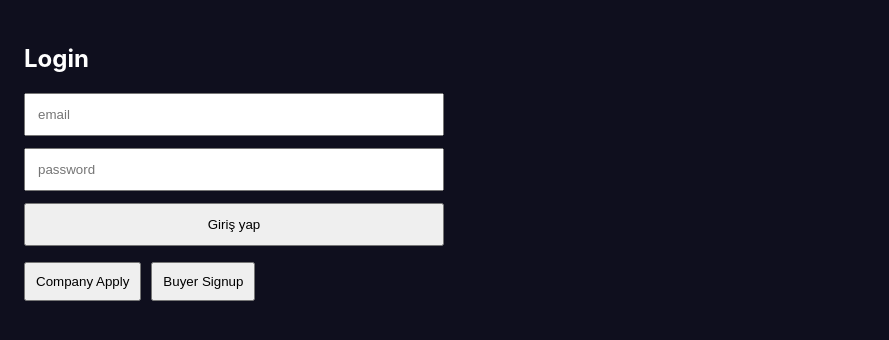
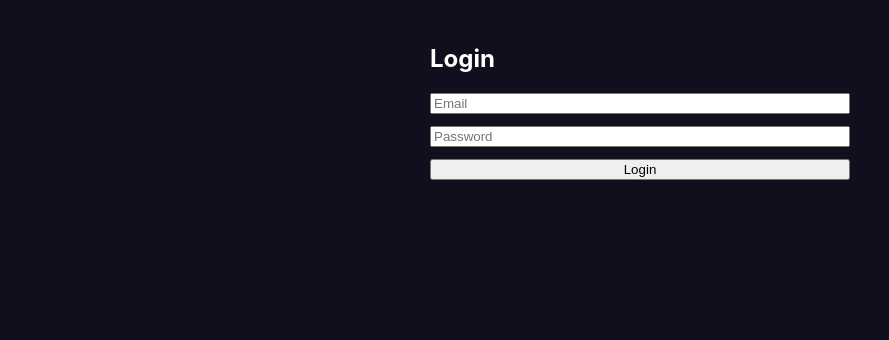
Before and after one commit to Bugsbuny24/Tradepigloball, a React (Vite) app: page /login in a window 1280 px wide. Shown: the top 340 px of the page, without its empty margins (0-889 px from the left). Built offline with nearby package versions, Linux system fonts and the light colour scheme.

Commit message:
Update Login.jsx

```diff
--- a/src/pages/Login.jsx
+++ b/src/pages/Login.jsx
@@ -3,82 +3,64 @@ import { useNavigate } from "react-router-dom";
 import { supabase } from "../lib/supabaseClient";
 
 export default function Login() {
-  const nav = useNavigate();
+  const navigate = useNavigate();
   const [email, setEmail] = useState("");
   const [password, setPassword] = useState("");
-  const [busy, setBusy] = useState(false);
-  const [err, setErr] = useState("");
+  const [loading, setLoading] = useState(false);
+  const [msg, setMsg] = useState("");
 
   const onLogin = async (e) => {
     e.preventDefault();
-    setErr("");
-    setBusy(true);
+    setMsg("");
+    setLoading(true);
 
+    try {
       const { data, error } = await supabase.auth.signInWithPassword({
         email,
         password,
       });
 
       if (error) {
-      setErr(error.message || "Login failed");
-      setBusy(false);
+        setMsg(error.message);
+        setLoading(false);
         return;
       }
 
-    const uid = data?.user?.id;
-    if (!uid) {
-      setErr("No user id");
-      setBusy(false);
-      return;
+      // ✅ login olduysan owner sayfasına git
+      // (owner değilse zaten PlatformOwnerRoute seni /'a geri atacak)
+      navigate("/owner", { replace: true });
+    } catch (err) {
+      console.error(err);
+      setMsg("Login failed.");
+    } finally {
+      setLoading(false);
     }
-
-    const { data: p } = await supabase
-      .from("profiles")
-      .select("role")
-      .eq("id", uid)
-      .single();
-
-    // owner -> /owner, değilse -> /
-    if (p?.role === "owner") nav("/owner", { replace: true });
-    else nav("/", { replace: true });
-
-    setBusy(false);
   };
 
   return (
-    <div style={{ padding: 24, color: "#fff" }}>
+    <div style={{ padding: 24, maxWidth: 420, margin: "0 auto" }}>
       <h2>Login</h2>
 
-      <form onSubmit={onLogin} style={{ display: "grid", gap: 12, maxWidth: 420 }}>
+      <form onSubmit={onLogin} style={{ display: "grid", gap: 12 }}>
         <input
+          placeholder="Email"
           value={email}
           onChange={(e) => setEmail(e.target.value)}
-          placeholder="email"
-          style={{ padding: 12 }}
+          autoComplete="email"
         />
         <input
+          placeholder="Password"
+          type="password"
           value={password}
           onChange={(e) => setPassword(e.target.value)}
-          placeholder="password"
-          type="password"
-          style={{ padding: 12 }}
+          autoComplete="current-password"
         />
-
-        <button disabled={busy} style={{ padding: 12 }}>
-          {busy ? "..." : "Giriş yap"}
+        <button disabled={loading} type="submit">
+          {loading ? "Logging in..." : "Login"}
         </button>
-
-        {err ? <div style={{ color: "#ff8080" }}>{err}</div> : null}
       </form>
 
-      <div style={{ marginTop: 16, display: "flex", gap: 10 }}>
-        <button onClick={() => nav("/company/apply")} style={{ padding: 10 }}>
-          Company Apply
-        </button>
-        <button onClick={() => nav("/buyer/signup")} style={{ padding: 10 }}>
-          Buyer Signup
-        </button>
-      </div>
+      {msg ? <p style={{ marginTop: 12 }}>{msg}</p> : null}
     </div>
   );
 }
```
Lines whose indentation alone changed are shown as unchanged.
